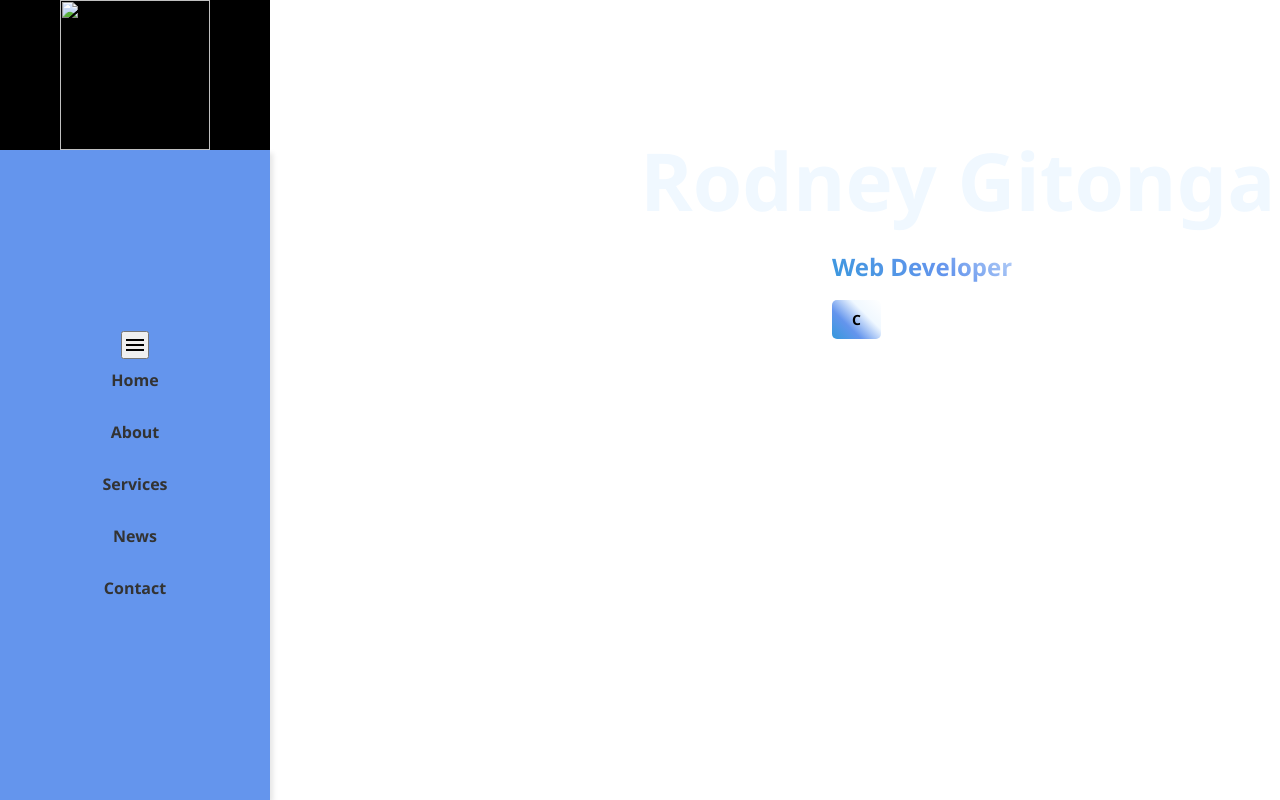
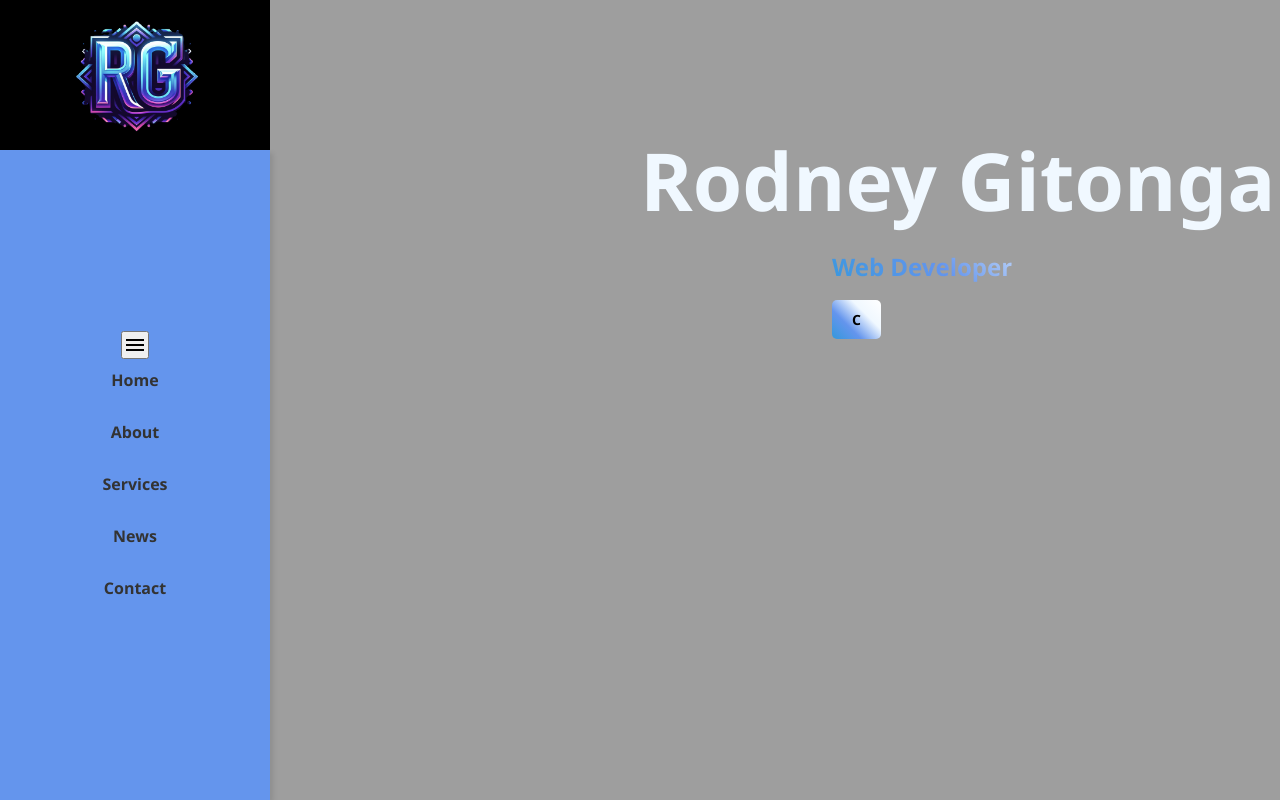
Before and after one commit to R-gitonga/my-portfolio, a website: page index.html in a window 1280 px wide. Drawn offline with Linux system fonts and the light colour scheme; the site is published under a folder, as on GitHub Pages, so addresses that start at the root find nothing.

Commit message:
image path update

```diff
--- a/index.html
+++ b/index.html
@@ -16,7 +16,7 @@
     </div>
     <div class="container">
         <div class="brand_container">
-            <img src="/assets/RG2.png" alt="RG20" height="150" width="150">
+            <img src="assets/RG2.png" alt="RG20" height="150" width="150">
         </div>
         <nav class="navbar">
             <div class="hamburger">
--- a/style.css
+++ b/style.css
@@ -5,7 +5,7 @@
 
 body {
     min-height: 100vh;
-    background-image: url(/assets/laptop.jpg);
+    background-image: url(assets/laptop.jpg);
     background-size: cover;
     background-repeat: no-repeat;
     background-position: center;
```
